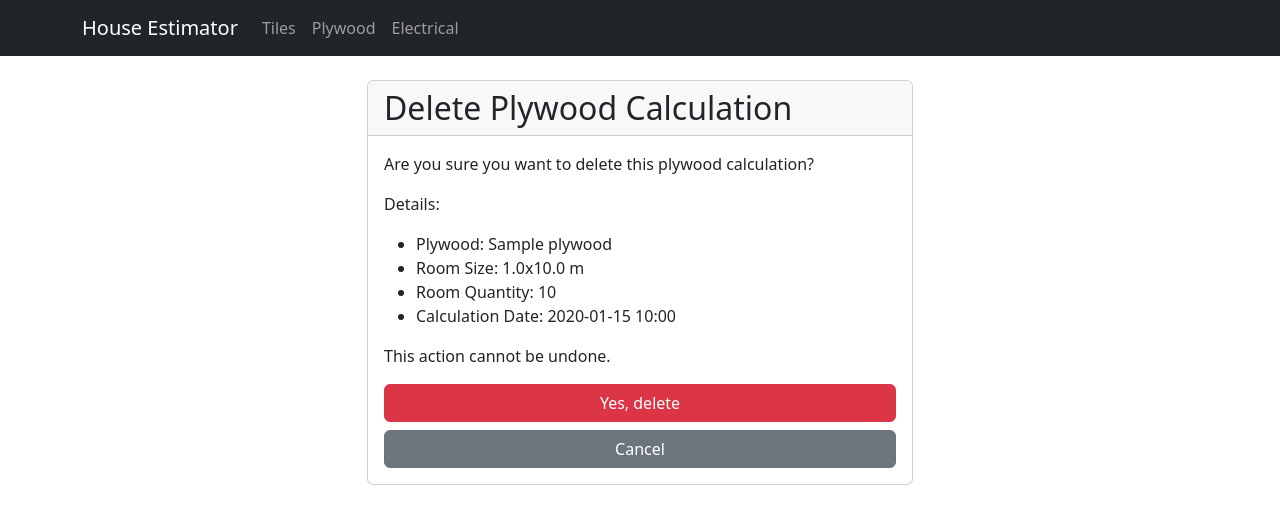
After one commit to marobo/house_estimator, a Django app: page /plywood-calculations/1/delete/ in a window 1280 px wide. The commit adds this page. Shown: the top 524 px of the page. Run offline with Django 5.2, Linux system fonts and the light colour scheme; tables that the repository leaves empty hold one stand-in row (values such as "Sample post").

Commit message:
edit and delete works for plywood

```diff
--- /dev/null
+++ b/materiais/templates/materiais/plywood_calculation_confirm_delete.html
@@ -0,0 +1,33 @@
+{% extends 'base.html' %}
+
+{% block title %}Delete Plywood Calculation - House Estimator{% endblock %}
+
+{% block content %}
+<div class="row">
+    <div class="col-md-6 offset-md-3">
+        <div class="card">
+            <div class="card-header">
+                <h2 class="mb-0">Delete Plywood Calculation</h2>
+            </div>
+            <div class="card-body">
+                <p>Are you sure you want to delete this plywood calculation?</p>
+                <p>Details:</p>
+                <ul>
+                    <li>Plywood: {{ object.plywood.name }}</li>
+                    <li>Room Size: {{ object.room_length }}x{{ object.room_width }} m</li>
+                    <li>Room Quantity: {{ object.room_quantity }}</li>
+                    <li>Calculation Date: {{ object.calculation_date|date:"Y-m-d H:i" }}</li>
+                </ul>
+                <p>This action cannot be undone.</p>
+                <form method="post">
+                    {% csrf_token %}
+                    <div class="d-grid gap-2">
+                        <button type="submit" class="btn btn-danger">Yes, delete</button>
+                        <a href="{% url 'materiais:plywood_calculation_list' %}" class="btn btn-secondary">Cancel</a>
+                    </div>
+                </form>
+            </div>
+        </div>
+    </div>
+</div>
+{% endblock %}
--- a/materiais/templates/materiais/plywood_calculation_list.html
+++ b/materiais/templates/materiais/plywood_calculation_list.html
@@ -34,8 +34,8 @@
                 <td>{{ calculation.calculation_date|date:"Y-m-d H:i" }}</td>
                 <td>
                     <a href="#" class="btn btn-sm btn-info">View</a>
-                    <a href="#" class="btn btn-sm btn-warning">Edit</a>
-                    <a href="#" class="btn btn-sm btn-danger">Delete</a>
+                    <a href="{% url 'materiais:plywood_calculation_edit' calculation.pk %}" class="btn btn-sm btn-warning">Edit</a>
+                    <a href="{% url 'materiais:plywood_calculation_delete' calculation.pk %}" class="btn btn-sm btn-danger">Delete</a>
                 </td>
             </tr>
             {% empty %}
--- a/materiais/templates/materiais/plywood_list.html
+++ b/materiais/templates/materiais/plywood_list.html
@@ -28,8 +28,8 @@
                 <td>${{ plywood.price_per_sheet }}</td>
                 <td>
                     <a href="#" class="btn btn-sm btn-info">View</a>
-                    <a href="#" class="btn btn-sm btn-warning">Edit</a>
-                    <a href="#" class="btn btn-sm btn-danger">Delete</a>
+                    <a href="{% url 'materiais:plywood_edit' plywood.pk %}" class="btn btn-sm btn-warning">Edit</a>
+                    <a href="{% url 'materiais:plywood_delete' plywood.pk %}" class="btn btn-sm btn-danger">Delete</a>
                 </td>
             </tr>
             {% empty %}
--- a/materiais/urls.py
+++ b/materiais/urls.py
@@ -19,8 +19,12 @@ urlpatterns = [
     # Plywood URLs
     path('plywoods/', views.PlywoodListView.as_view(), name='plywood_list'),
     path('plywoods/create/', views.PlywoodCreateView.as_view(), name='plywood_create'),
+    path('plywoods/<int:pk>/edit/', views.PlywoodUpdateView.as_view(), name='plywood_edit'),
+    path('plywoods/<int:pk>/delete/', views.PlywoodDeleteView.as_view(), name='plywood_delete'),
     path('plywood-calculations/', views.PlywoodCalculationListView.as_view(), name='plywood_calculation_list'),
     path('plywood-calculations/create/', views.PlywoodCalculationCreateView.as_view(), name='plywood_calculation_create'),
+    path('plywood-calculations/<int:pk>/edit/', views.PlywoodCalculationUpdateView.as_view(), name='plywood_calculation_edit'),
+    path('plywood-calculations/<int:pk>/delete/', views.PlywoodCalculationDeleteView.as_view(), name='plywood_calculation_delete'),
 
     # Electrical URLs
     path('electric-components/', views.ElectricComponentListView.as_view(), name='electric_component_list'),
--- a/materiais/views.py
+++ b/materiais/views.py
@@ -77,6 +77,19 @@ class PlywoodCreateView(CreateView):
     success_url = reverse_lazy('materiais:plywood_list')
 
 
+class PlywoodUpdateView(UpdateView):
+    model = Plywood
+    form_class = PlywoodForm
+    template_name = 'materiais/plywood_form.html'
+    success_url = reverse_lazy('materiais:plywood_list')
+
+
+class PlywoodDeleteView(DeleteView):
+    model = Plywood
+    template_name = 'materiais/plywood_confirm_delete.html'
+    success_url = reverse_lazy('materiais:plywood_list')
+
+
 class PlywoodCalculationListView(ListView):
     model = PlywoodCalculation
     template_name = 'materiais/plywood_calculation_list.html'
@@ -88,6 +101,19 @@ class PlywoodCalculationCreateView(CreateView):
     model = PlywoodCalculation
     form_class = PlywoodCalculationForm
     template_name = 'materiais/plywood_calculation_form.html'
+    success_url = reverse_lazy('materiais:plywood_calculation_list')
+
+
+class PlywoodCalculationUpdateView(UpdateView):
+    model = PlywoodCalculation
+    form_class = PlywoodCalculationForm
+    template_name = 'materiais/plywood_calculation_form.html'
+    success_url = reverse_lazy('materiais:plywood_calculation_list')
+
+
+class PlywoodCalculationDeleteView(DeleteView):
+    model = PlywoodCalculation
+    template_name = 'materiais/plywood_calculation_confirm_delete.html'
     success_url = reverse_lazy('materiais:plywood_calculation_list')
 
 
```
Also changed, not shown: materiais/templates/materiais/plywood_confirm_delete.html (added, +31 -0 lines).
